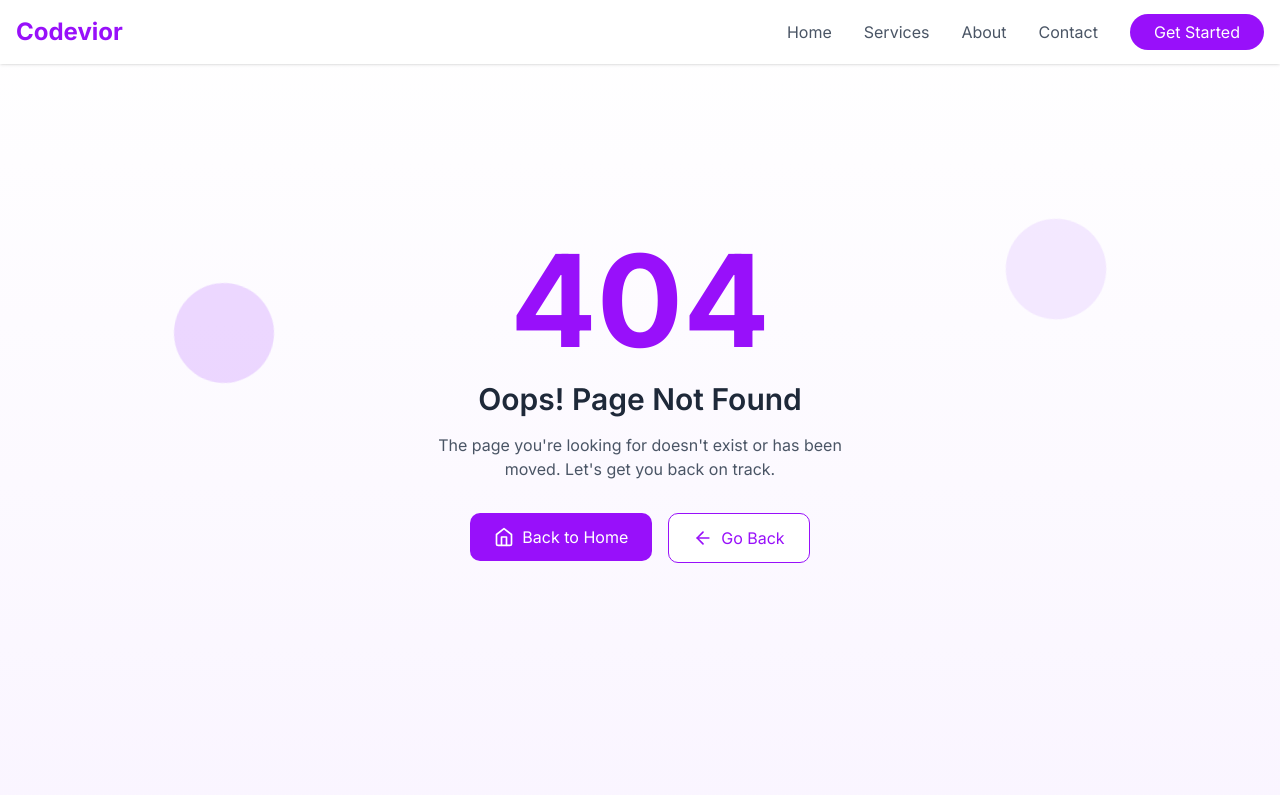
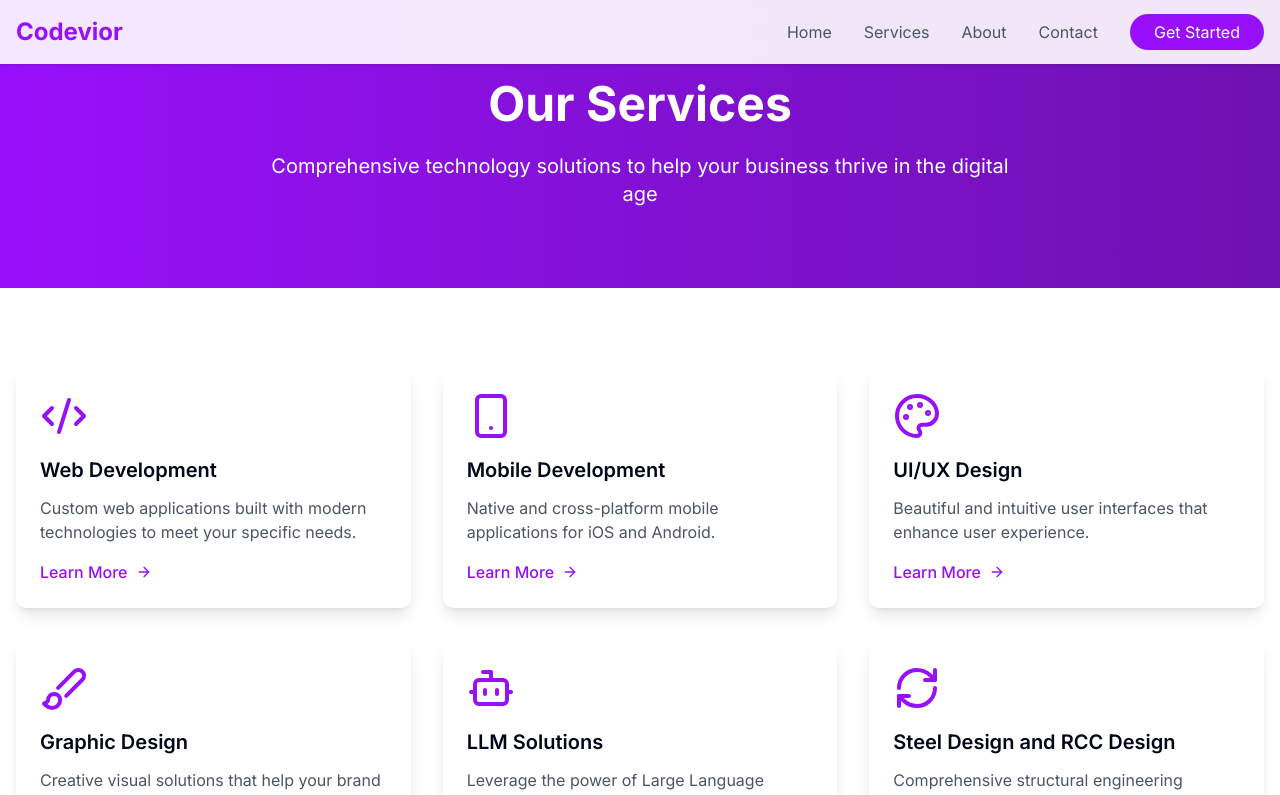
Before and after one commit to sidharth-rawat/codevior-website, a Next.js app: page /service in a window 1280 px wide. Before the commit this address had no page. Shown: the top 795 px of the page. Built offline with nearby package versions, Linux system fonts and the light colour scheme.

Commit message:
fix: service navigation issue

```diff
--- a/src/app/page.tsx
+++ b/src/app/page.tsx
@@ -95,7 +95,7 @@ export default function Home() {
                 <h3 className="text-xl font-semibold mb-3">{service.title}</h3>
                 <p className="text-gray-600 mb-4">{service.description}</p>
                 <Link
-                  href={`/services/${service.link}`}
+                  href={`/service/${service.link}`}
                   className="inline-flex items-center text-purple-600 hover:text-purple-700 font-medium"
                 >
                   Learn More
--- a/src/app/services/page.tsx
+++ b/src/app/service/page.tsx
@@ -78,7 +78,7 @@ export default function Services() {
                   </h3>
                   <p className="text-gray-600 mb-4">{service.description}</p>
                   <Link
-                    href={`/services/${service.link}`}
+                    href={`/service/${service.link}`}
                     className="inline-flex items-center text-purple-600 hover:text-purple-700 font-medium"
                   >
                     Learn More
--- a/src/components/Footer.tsx
+++ b/src/components/Footer.tsx
@@ -167,15 +167,15 @@ export default function Footer() {
 const quickLinks = [
   { label: "Home", href: "/" },
   { label: "About Us", href: "/about" },
-  { label: "Services", href: "/services" },
+  { label: "Services", href: "/service" },
   { label: "Contact", href: "/contact" },
   { label: "Blog", href: "/blog" },
 ];
 
 const services = [
-  { label: "App Development", href: "/services#app-development" },
-  { label: "Web Development", href: "/services#web-development" },
-  { label: "Web Design", href: "/services#web-design" },
-  { label: "Graphic Design", href: "/services#graphic-design" },
-  { label: "LLM Solutions", href: "/services#llm-solutions" },
+  { label: "App Development", href: "/service#app-development" },
+  { label: "Web Development", href: "/service#web-development" },
+  { label: "Web Design", href: "/service#web-design" },
+  { label: "Graphic Design", href: "/service#graphic-design" },
+  { label: "LLM Solutions", href: "/service#llm-solutions" },
 ];
--- a/src/components/Header.tsx
+++ b/src/components/Header.tsx
@@ -6,6 +6,14 @@ import { motion, AnimatePresence } from "framer-motion";
 
 export default function Header() {
   const [isMenuOpen, setIsMenuOpen] = useState(false);
+
+  // Navigation mapping to handle URL routing correctly
+  const navigationMap: Record<string, string> = {
+    Home: "/",
+    Services: "/service",
+    About: "/about",
+    Contact: "/contact",
+  };
 
   const menuVariants = {
     closed: {
@@ -66,7 +74,7 @@ export default function Header() {
               Home
             </Link>
             <Link
-              href="/services"
+              href="/service"
               className="text-gray-600 hover:text-purple-600 text-sm lg:text-base"
             >
               Services
@@ -143,7 +151,7 @@ export default function Header() {
                     whileHover={{ x: 10 }}
                   >
                     <Link
-                      href={`/${item.toLowerCase()}`}
+                      href={navigationMap[item]}
                       className="text-gray-600 hover:text-purple-600 block py-2"
                       onClick={() => setIsMenuOpen(false)}
                     >
```
Also changed, not shown: src/app/service/[service]/ServiceDetailClient.tsx (renamed from src/app/services/[service]/ServiceDetailClient.tsx), src/app/service/[service]/loading.tsx (renamed from src/app/services/[service]/loading.tsx), src/app/service/[service]/metadata.ts (renamed from src/app/services/[service]/metadata.ts), src/app/service/[service]/page.tsx (renamed from src/app/services/[service]/page.tsx).
